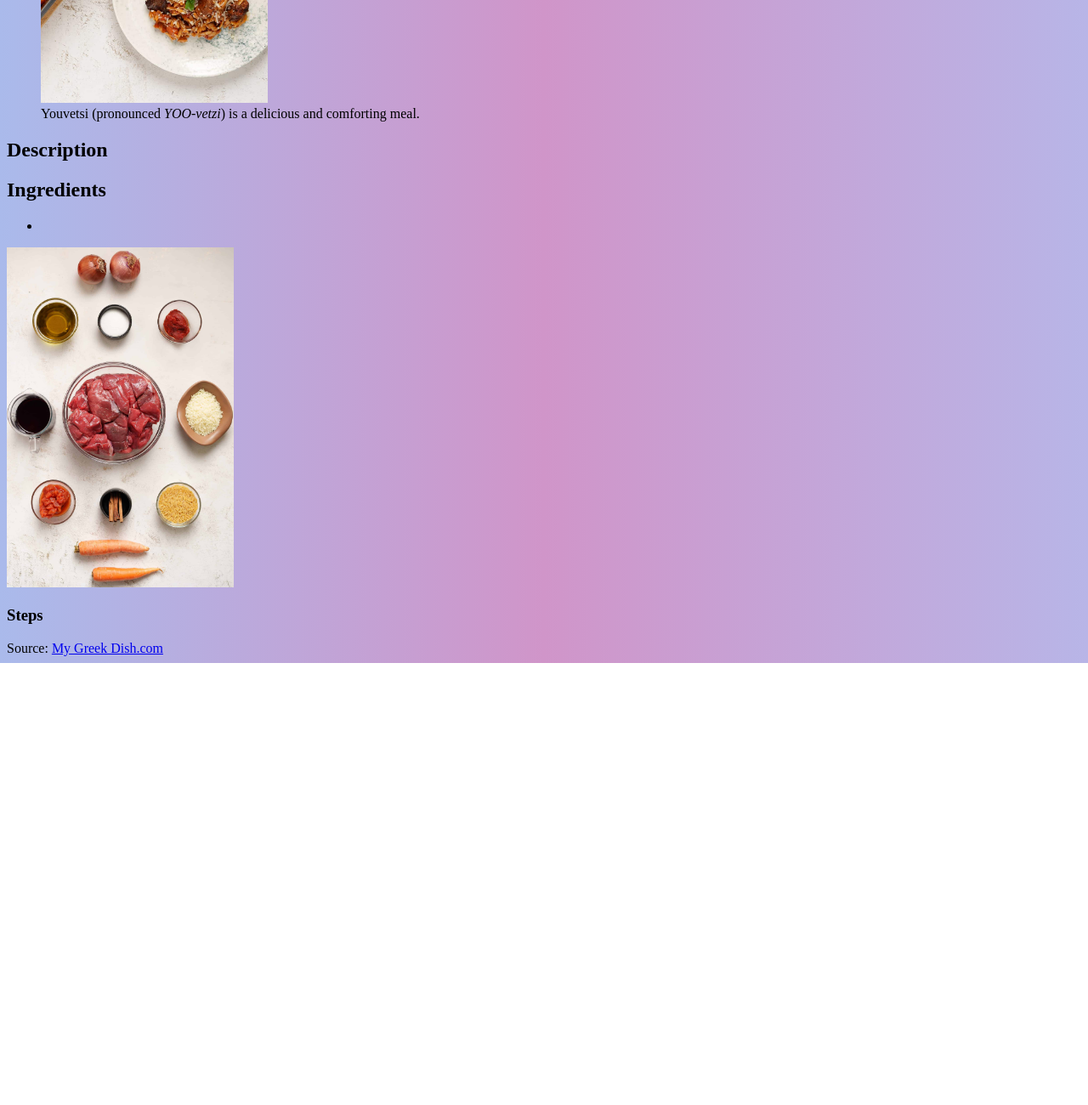
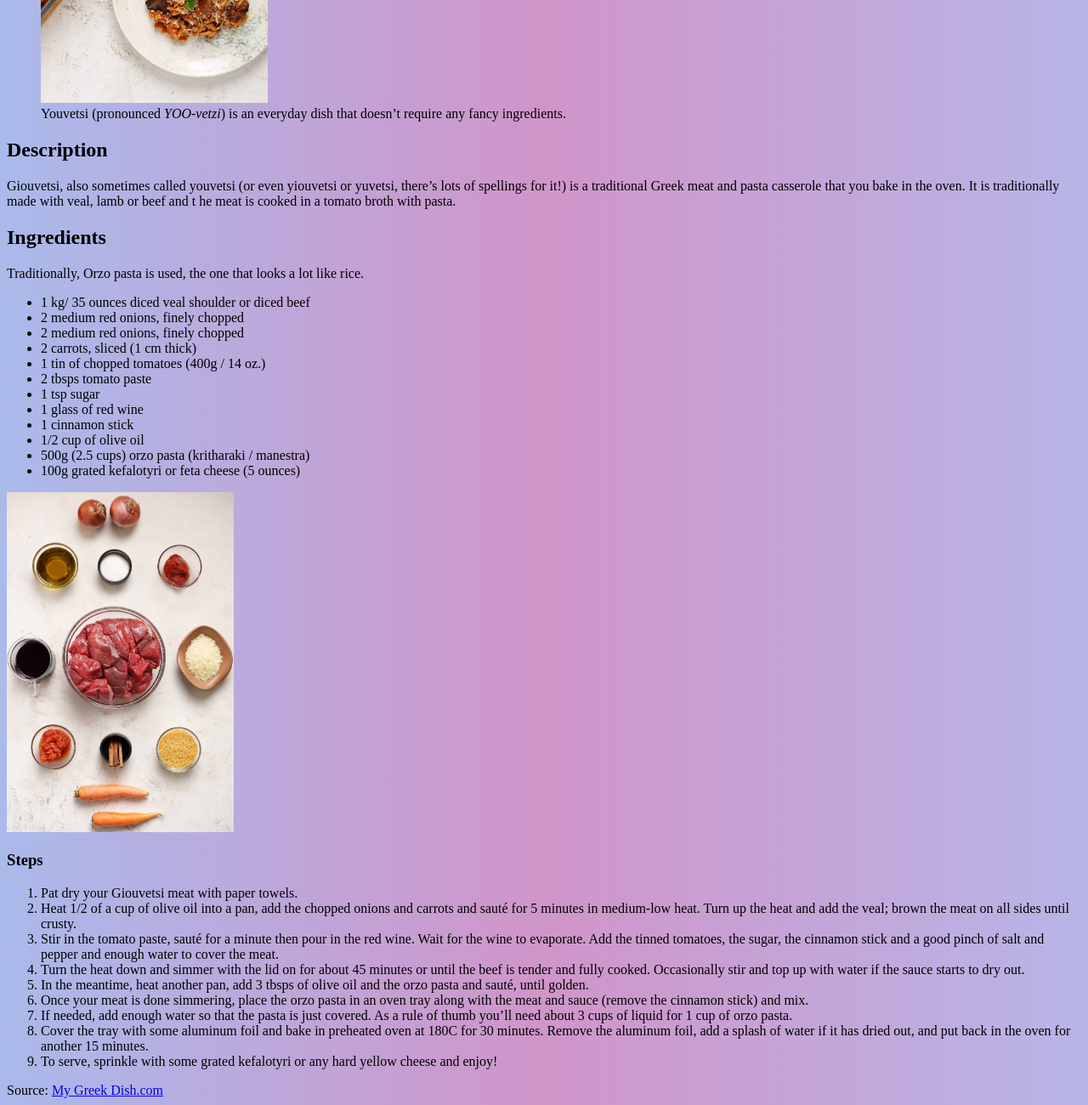
Before and after one commit to mossbutter/odin-recipes, a plain HTML site: page recipes/youvetsi.html in a window 1280 px wide. Shown: the part 359-1659 px from the top of the page at 85% size. Before the commit the page ends 1139 px from the top, so only its background shows below. Drawn offline with Linux system fonts and the light colour scheme.

Commit message:
Add recipe text

```diff
--- a/recipes/youvetsi.html
+++ b/recipes/youvetsi.html
@@ -15,21 +15,48 @@
         src="../images/youvetsi.jpg"
         alt=""
         height="400" />
-      <figcaption>Youvetsi (pronounced <em>YOO-vetzi</em>) is a delicious and comforting meal.</figcaption>
+      <figcaption>Youvetsi (pronounced <em>YOO-vetzi</em>) is an everyday dish that doesn’t require any fancy ingredients.</figcaption>
   </figure>
 
   <h2>Description</h2>
-    <p></p>
+    <p>Giouvetsi, also sometimes called youvetsi (or even yiouvetsi or yuvetsi, there’s
+      lots of spellings for it!) is a traditional Greek meat
+      and pasta casserole that you bake in the oven.
+      It is traditionally made with veal, lamb or beef and t
+      he meat is cooked in a tomato broth with pasta.</p>
 
   <h2>Ingredients</h2>
+    <p>Traditionally, Orzo pasta is used, the one that looks a lot like rice.</p>
       <ul>
-        <li></li>
+        <li>1 kg/ 35 ounces diced veal shoulder or diced beef</li>
+          <li>2 medium red onions, finely chopped</li>
+          <li>2 medium red onions, finely chopped</li>
+          <li>2 carrots, sliced (1 cm thick)</li>
+          <li>1 tin of chopped tomatoes (400g / 14 oz.)</li>
+          <li>2 tbsps tomato paste</li>
+          <li>1 tsp sugar</li>
+          <li>1 glass of red wine</li>
+          <li>1 cinnamon stick</li>
+          <li>1/2 cup of olive oil</li>
+          <li>500g (2.5 cups) orzo pasta (kritharaki / manestra)</li>
+          <li>100g grated kefalotyri or feta cheese (5 ounces)</li>
       </ul>
       <img
       src="../images/youvetsi-ingred.jpg"
       alt="a spread of greek lentil soup ingredients on a table"
       height="400" />
 <h3>Steps</h3>
+  <ol>
+    <li>Pat dry your Giouvetsi meat with paper towels.</li>
+    <li>Heat 1/2 of a cup of olive oil into a pan, add the chopped onions and carrots and sauté for 5 minutes in medium-low heat. Turn up the heat and add the veal; brown the meat on all sides until crusty.</li>
+    <li>Stir in the tomato paste, sauté for a minute then pour in the red wine. Wait for the wine to evaporate. Add the tinned tomatoes, the sugar, the cinnamon stick and a good pinch of salt and pepper and enough water to cover the meat.</li>
+    <li>Turn the heat down and simmer with the lid on for about 45 minutes or until the beef is tender and fully cooked. Occasionally stir and top up with water if the sauce starts to dry out.</li>
+    <li>In the meantime, heat another pan, add 3 tbsps of olive oil and the orzo pasta and sauté, until golden.</li>
+    <li>Once your meat is done simmering, place the orzo pasta in an oven tray along with the meat and sauce (remove the cinnamon stick) and mix.</li>
+    <li>If needed, add enough water so that the pasta is just covered. As a rule of thumb you’ll need about 3 cups of liquid for 1 cup of orzo pasta.</li>
+    <li>Cover the tray with some aluminum foil and bake in preheated oven at 180C for 30 minutes. Remove the aluminum foil, add a splash of water if it has dried out, and put back in the oven for another 15 minutes.</li>
+    <li>To serve, sprinkle with some grated kefalotyri or any hard yellow cheese and enjoy!</li>
+</ol>
 
 
 <footer>
```
Also changed, not shown: recipes/rizogalo.html (+1 -1 lines).
